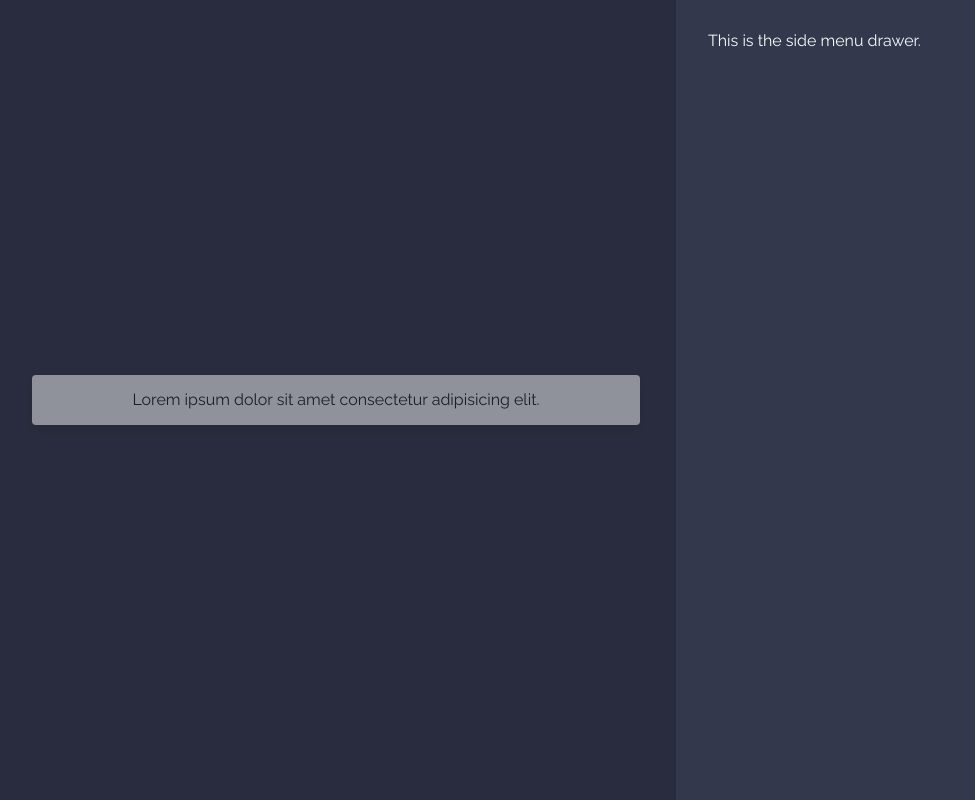
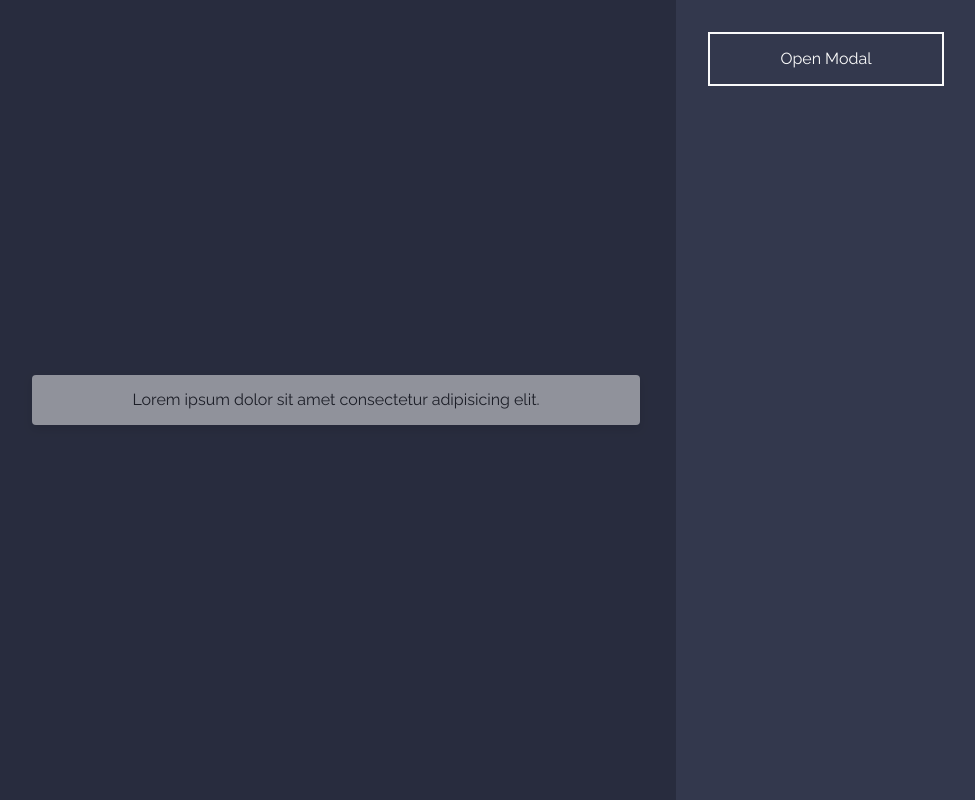
Before and after one commit to vzhny/start.vizhnay.io, a React app: page / in a window 1280 px wide. Both pictures are taken after a click on the button 1246 px from the left and 32 px from the top of the page. Shown: the whole page, without its empty margins (304-1279 px from the left). Built offline with nearby package versions, Linux system fonts and the light colour scheme.

Commit message:
📝 Added modal component to side menu, updated side menu button clicks to close side menu | 03/28

```diff
--- a/src/components/SideMenu/SideMenu.js
+++ b/src/components/SideMenu/SideMenu.js
@@ -1,10 +1,13 @@
 import React, { useState, useEffect } from 'react';
 import clsx from 'clsx';
 import Backdrop from '@/components/Backdrop/Backdrop';
-import { sideMenuDrawer, open, closed, hamburgerMenu, line } from './SideMenu.module.scss';
+import Card, { CardHeader, CardBody } from '@/components/Card/Card';
+import Modal from '@/components/Modal/Modal';
+import { sideMenuDrawer, sideMenuButton, open, closed, hamburgerMenu, line } from './SideMenu.module.scss';
 
 const SideMenu = () => {
   const [sideMenuVisible, toggleSideMenu] = useState(false);
+  const [modalVisible, toggleModal] = useState(false);
 
   const handleEscKey = e => {
     const { keyCode } = e;
@@ -17,6 +20,11 @@ const SideMenu = () => {
     }
   };
 
+  const closeAfterClick = () => {
+    toggleModal(true);
+    toggleSideMenu(false);
+  };
+
   useEffect(() => {
     window.addEventListener('keyup', handleEscKey);
 
@@ -27,15 +35,27 @@ const SideMenu = () => {
 
   return (
     <>
-      <button className={hamburgerMenu} onClick={() => toggleSideMenu(!sideMenuVisible)} type="button">
+      <button className={hamburgerMenu} onClick={() => toggleSideMenu(true)} type="button">
         <div className={line} />
         <div className={line} />
         <div className={line} />
       </button>
       <Backdrop isVisible={sideMenuVisible} toggleVisibility={toggleSideMenu} />
       <div className={clsx(sideMenuDrawer, sideMenuVisible ? open : closed)}>
-        <p>This is the side menu drawer.</p>
+        <button className={sideMenuButton} onClick={() => closeAfterClick()} type="button">
+          Open Modal
+        </button>
       </div>
+      <Modal isVisible={modalVisible} toggleVisibility={toggleModal}>
+        <Card>
+          <CardHeader>
+            <h1>Hello!</h1>
+          </CardHeader>
+          <CardBody>
+            <p>Modal Body!</p>
+          </CardBody>
+        </Card>
+      </Modal>
     </>
   );
 };
```
